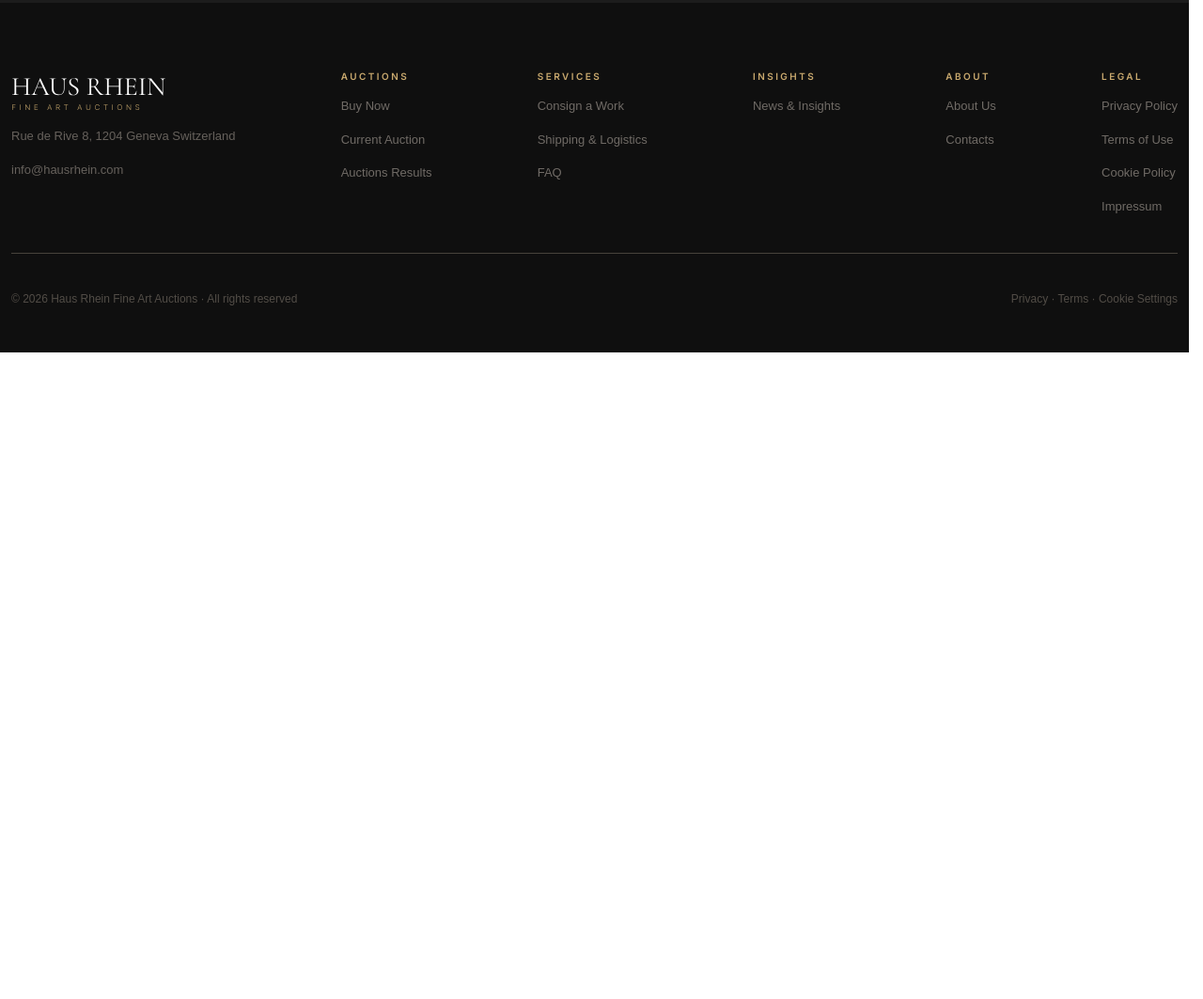
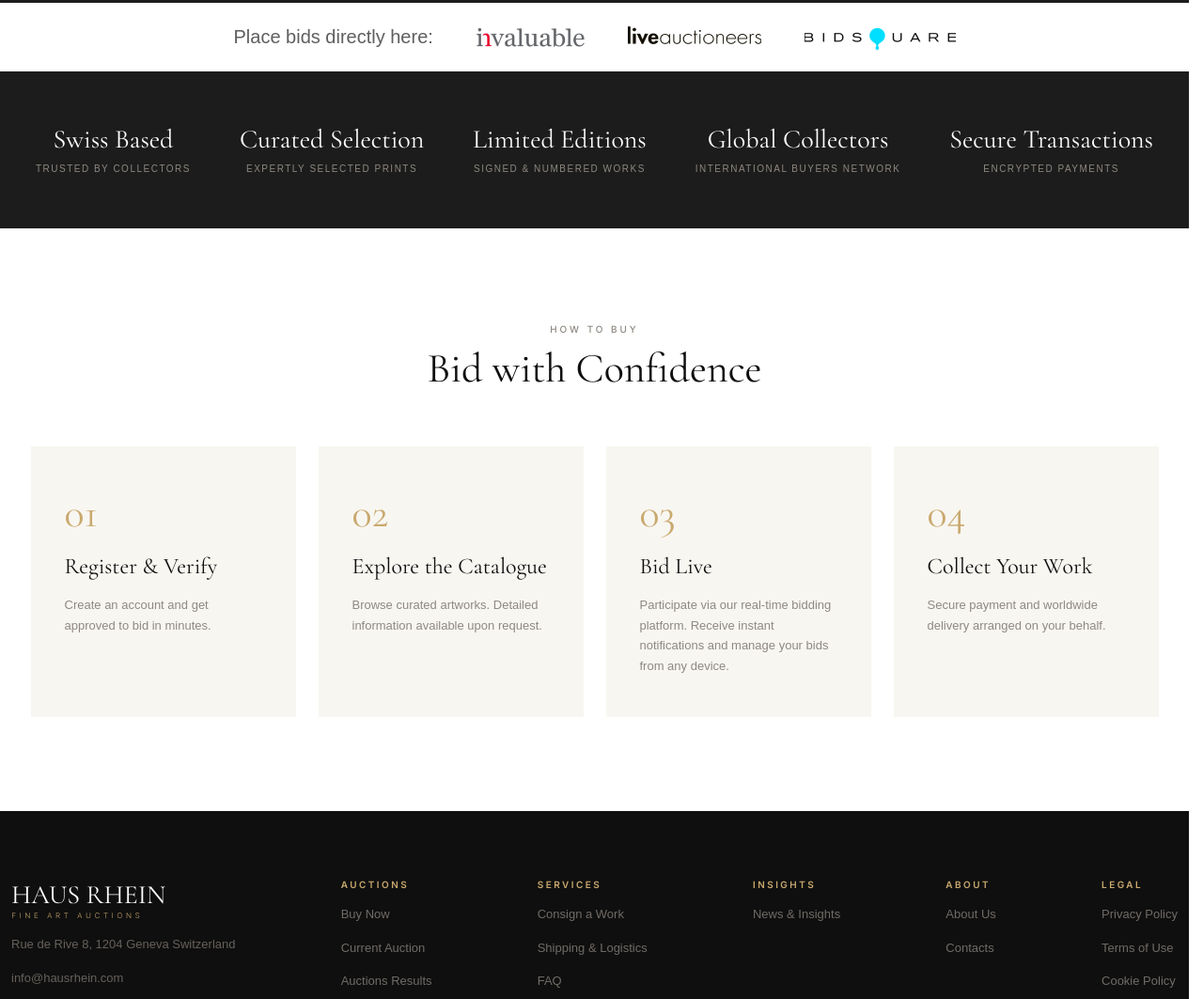
Before and after one commit to VladyslavDykyi/HausRhein, a website: page #src/page-home.html in a window 1280 px wide. Shown: the part 733-1796 px from the top of the page at 94% size. Before the commit the page ends 1108 px from the top, so only its background shows below. Drawn offline with nearby package versions, Linux system fonts and the light colour scheme; files that its build step writes are made by us from their sources; files whose address does not match are found by name; a web font is replaced by a local one.

Commit message:
дороблено блок hero, зробив блоки banners, why-us, bid

```diff
--- /dev/null
+++ b/#src/html/page-home/_page-home-banners.html
@@ -0,0 +1,12 @@
+<div class="banners-wrapper">
+	<div class="container">
+		<div class="banners">
+			<p class="banners-text">
+				Place bids directly here:
+			</p>
+			<img src="./img/invaluable.png" alt="">
+			<img src="./img/liveauctioneers.png" alt="">
+			<img src="./img/bidsuare.png" alt="">
+		</div>
+	</div>
+</div>
--- /dev/null
+++ b/#src/html/page-home/_page-home-bid.html
@@ -0,0 +1,58 @@
+<section class="bid-wrapper">
+	<div class="container">
+		<div class="bid">
+			<p class="bid__text">
+				HOW TO BUY
+			</p>
+			<h2 class="bid__title">
+				Bid with Confidence
+			</h2>
+			<ul class="bid__list">
+				<li class="bid__item">
+					<span>
+						01
+					</span>
+					<h3>
+						Register & Verify
+					</h3>
+					<p>
+						Create an account and get approved to bid in minutes.
+					</p>
+				</li>
+				<li class="bid__item">
+					<span>
+						02
+					</span>
+					<h3>
+						Explore the Catalogue
+					</h3>
+					<p>
+						Browse curated artworks. Detailed information available upon request.
+					</p>
+				</li>
+				<li class="bid__item">
+					<span>
+						03
+					</span>
+					<h3>
+						Bid Live
+					</h3>
+					<p>
+						Participate via our real-time bidding platform. Receive instant notifications and manage your bids from any device.
+					</p>
+				</li>
+				<li class="bid__item">
+					<span>
+						04
+					</span>
+					<h3>
+						Collect Your Work
+					</h3>
+					<p>
+						Secure payment and worldwide delivery arranged on your behalf.
+					</p>
+				</li>
+			</ul>
+		</div>
+	</div>
+</section>
--- /dev/null
+++ b/#src/html/page-home/_page-home-why-us.html
@@ -0,0 +1,48 @@
+<div class="why-us-wrapper">
+	<div class="container">
+		<div class="why-us">
+			<ul class="why-us__list">
+				<li class="why-us__item">
+					<h2>
+						Swiss Based
+					</h2>
+					<p>
+						Trusted by Collectors
+					</p>
+				</li>
+				<li class="why-us__item">
+					<h2>
+						Curated Selection
+					</h2>
+					<p>
+						Expertly Selected Prints
+					</p>
+				</li>
+				<li class="why-us__item">
+					<h2>
+						Limited Editions
+					</h2>
+					<p>
+						Signed & Numbered Works
+					</p>
+				</li>
+				<li class="why-us__item">
+					<h2>
+						Global Collectors
+					</h2>
+					<p>
+						International Buyers Network
+					</p>
+				</li>
+				<li class="why-us__item">
+					<h2>
+						Secure Transactions
+					</h2>
+					<p>
+						Encrypted Payments
+					</p>
+				</li>
+			</ul>
+		</div>
+	</div>
+</div>
--- a/#src/page-home.html
+++ b/#src/page-home.html
@@ -17,6 +17,10 @@
 @@include('./html/page-home/_page-home-banner.html')
 <main class="wrapper">
 	@@include('./html/page-home/_page-home-hero.html')
+	@@include('./html/page-home/_page-home-banners.html')
+	@@include('./html/page-home/_page-home-why-us.html')
+	@@include('./html/page-home/_page-home-bid.html')
+
 </main>
 @@include('./html/_footer.html')
 <!-- початок цей блок ще в розробці _modal	-->
--- a/#src/scss/pages/_header.scss
+++ b/#src/scss/pages/_header.scss
@@ -162,11 +162,6 @@
 				@media screen and (max-width: 768px) {
 					display: none;
 				}
-				//& .btn:hover {
-				//	& svg path {
-				//		stroke: #c9a96e;
-				//	}
-				//}
 			}
 			&.burger {
 				padding: 0;
--- a/#src/scss/pages/page-home.scss
+++ b/#src/scss/pages/page-home.scss
@@ -3,6 +3,10 @@
 @import "./page-home/_page-home-banner";
 @import "./page-home/_page-home-hero";
 @import "./_timer";
+@import "./page-home/_page-home-banners";
+@import "./page-home/_page-home-why-us";
+@import "./page-home/_page-home-bid";
+
 
 
 
--- /dev/null
+++ b/#src/scss/pages/page-home/_page-home-banners.scss
@@ -0,0 +1,31 @@
+.banners {
+	display: flex;
+	flex-wrap: wrap;
+	align-items: center;
+	justify-content: space-between;
+	max-width: 768px;
+	margin: 0 auto;
+	@media screen and (max-width: 768px) {
+		max-width: 498px;
+		justify-content: space-between;
+		grid-gap: 32px;
+	}
+	@media screen and (max-width: 480px) {
+		flex-direction: column;
+	}
+	&-wrapper {
+		background: #fff;
+		padding: 20px 0;
+	}
+	&-text {
+		font-weight: 400;
+		font-size: 20px;
+		line-height: 165%;
+		color: #5f5f5f;
+		margin-bottom: 0;
+		@media screen and (max-width: 768px) {
+			width: 100%;
+			text-align: center;
+		}
+	}
+}
--- /dev/null
+++ b/#src/scss/pages/page-home/_page-home-bid.scss
@@ -0,0 +1,87 @@
+.bid {
+	&-wrapper {
+		background: #fff;
+		padding: 100px 0;
+		@media screen and (max-width: 768px) {
+			padding: 48px 0;
+		}
+		@media screen and (max-width: 580px) {
+			padding: 40px 0;
+		}
+	}
+	&__text {
+		font-family: "Inter_18pt-Medium", sans-serif;
+		font-weight: 500;
+		font-size: 10px;
+		letter-spacing: 0.3em;
+		color: #8e8881;
+		margin-bottom: 8px;
+		text-align: center;
+		text-transform: uppercase;
+	}
+	&__title {
+		font-family: 'CormorantGaramond-Regular', serif;
+		font-weight: 400;
+		font-size: 44px;
+		color: #0f0f0f;
+		margin-bottom: 56px;
+		text-align: center;
+		@media screen and (max-width: 580px) {
+			font-size: 32px;
+		}
+	}
+	&__list {
+		padding-left: 0;
+		display: flex;
+		justify-content: space-between;
+		list-style: none;
+		grid-gap: 24px;
+		max-width: 1200px;
+		margin: 0 auto;
+		@media screen and (max-width: 992px) {
+			flex-wrap: wrap;
+			grid-gap: 16px;
+		}
+	}
+	&__item {
+		padding: 44px 36px;
+		max-width: 282px;
+		width: 100%;
+		background: #f8f6f1;
+		@media screen and (max-width: 992px) {
+			max-width: calc(50% - 8px);
+		}
+		@media screen and (max-width: 580px) {
+			max-width: 100%;
+		}
+		& span {
+			font-family: 'CormorantGaramond-Regular', serif;
+			font-weight: 400;
+			font-size: 44px;
+			line-height: normal;
+			color: #c9a96e;
+			margin-bottom: 16px;
+			display: block;
+			@media screen and (max-width: 580px) {
+				font-size: 32px;
+			}
+		}
+		& h3 {
+			font-family: 'CormorantGaramond-Regular', serif;
+			font-weight: 400;
+			font-size: 24px;
+			color: #0f0f0f;
+			margin-bottom: 16px;
+		}
+		& p {
+			font-weight: 400;
+			font-size: 13px;
+			line-height: 165%;
+			color: #8e8881;
+			margin-bottom: 0;
+			@media screen and (max-width: 580px) {
+				font-size: 16px;
+			}
+		}
+	}
+}
--- a/#src/scss/pages/page-home/_page-home-hero.scss
+++ b/#src/scss/pages/page-home/_page-home-hero.scss
@@ -86,7 +86,23 @@
 				justify-content: center;
 				white-space: nowrap;
 				@media screen and (max-width: 768px) {
-					width: 100%;max-width: 100%;
+					width: 100%;
+					max-width: 100%;
+				}
+				&:hover {
+					border-color: #b8965c;
+					background: #b8965c;
+				}
+				&:active {
+					border-color: #b8965c;
+					background: #b8965c;
+					color: #0f0f0f;
+
+				}
+				&:disabled {
+					border-color: #dec79e;
+					background: #dec79e;
+					opacity: 0.6;
 				}
 			}
 			& .btn-outline-primary {
@@ -94,6 +110,7 @@
 				font-weight: 400;
 				font-size: 13px;
 				letter-spacing: 0.08em;
+				line-height: normal;
 				color: #c9a96e;
 				border-radius: 3px;
 				padding: 16px 36px;
@@ -103,6 +120,22 @@
 				white-space: nowrap;
 				@media screen and (max-width: 768px) {
 					width: 100%;max-width: 100%;
+				}
+				&:hover {
+					border-color: #b8965c;
+					background: #b8965c;
+					color: #0f0f0f;
+				}
+				&:active {
+					border-color: #b8965c;
+					background: #b8965c;
+					color: #0f0f0f;
+
+				}
+				&:disabled {
+					border-color: #dec79e;
+					background: #dec79e;
+					opacity: 0.6;
 				}
 			}
 		}
--- /dev/null
+++ b/#src/scss/pages/page-home/_page-home-why-us.scss
@@ -0,0 +1,47 @@
+.why-us {
+	&-wrapper {
+		background: #1c1c1c;
+		padding: 56px 0;
+		@media screen and (max-width: 768px) {
+			padding: 48px 0;
+		}
+		@media screen and (max-width: 480px) {
+			padding: 40px 0;
+		}
+	}
+	&__list {
+		display: flex;
+		align-items: center;
+		justify-content: space-around;
+		flex-wrap: wrap;
+		list-style: none;
+		margin-bottom: 0;
+		padding-left: 0;
+		@media screen and (max-width: 1024px) {
+			grid-gap: 20px;
+		}
+		@media screen and (max-width: 480px) {
+			grid-gap: 12px;
+		}
+	}
+	&__item {
+		display: flex;
+		flex-direction: column;
+		text-align: center;
+		& h2 {
+			font-family: 'CormorantGaramond-Regular', serif;
+			font-weight: 400;
+			font-size: 28px;
+			color: #fff;
+			margin-bottom: 6px;
+		}
+		& p {
+			font-weight: 400;
+			font-size: 10px;
+			letter-spacing: 0.15em;
+			text-transform: uppercase;
+			color: #8e8881;
+			margin-bottom: 0;
+		}
+	}
+}
```
Also changed, not shown: #src/img/bidsuare.png (added), #src/img/invaluable.png (added), #src/img/liveauctioneers.png (added), dist/css/pages/page-home.css, dist/css/pages/page-home.min.css, dist/img/bidsuare.png (added), dist/img/bidsuare.webp (added), dist/img/invaluable.png (added), dist/img/invaluable.webp (added), dist/img/liveauctioneers.png (added), dist/img/liveauctioneers.webp (added), dist/page-home.html.
